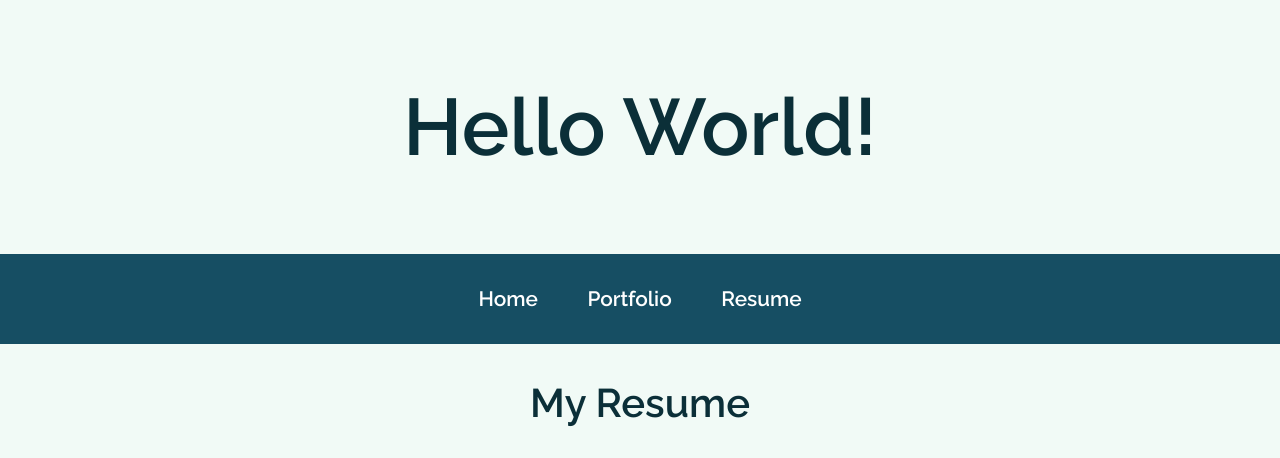
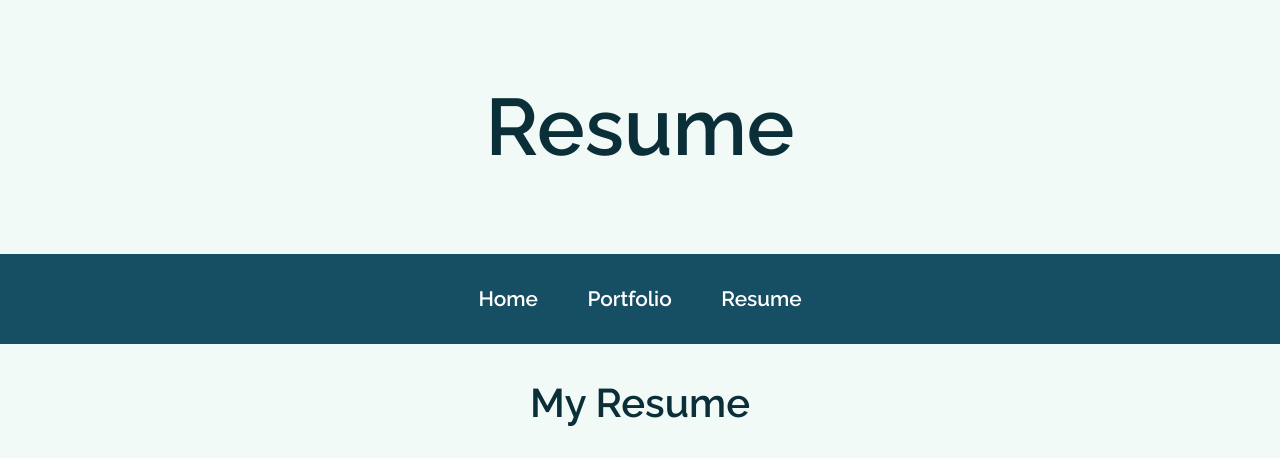
Before and after one commit to arelymartinez16/Portfolio-Website, a plain HTML site: page resume.html in a window 1280 px wide. Shown: the top 458 px of the page. Drawn offline with Linux system fonts and the light colour scheme.

Commit message:
Update title to resume

```diff
--- a/resume.html
+++ b/resume.html
@@ -2,7 +2,7 @@
 <html>
 
 <head>
-  <title>Arely Martinez Garcia - Computer Science Portfolio</title>
+  <title>Resume | Arely Martinez Garcia</title>
   <meta charset="utf-8" />
   <meta http-equiv="X-UA-Compatible" content="IE=edge" />
   <meta name="viewport" content="width=device-width, initial-scale=1" />
@@ -25,7 +25,7 @@
 <body>
   <a class="skip-link" href="#main-content">Skip to main content</a>
   <header>
-    <h1 class="homeTitle">Hello World!</h1>
+    <h1 class="homeTitle">Resume</h1>
   </header>
 
   <nav id="navbar" aria-label="Primary navigation">
```
